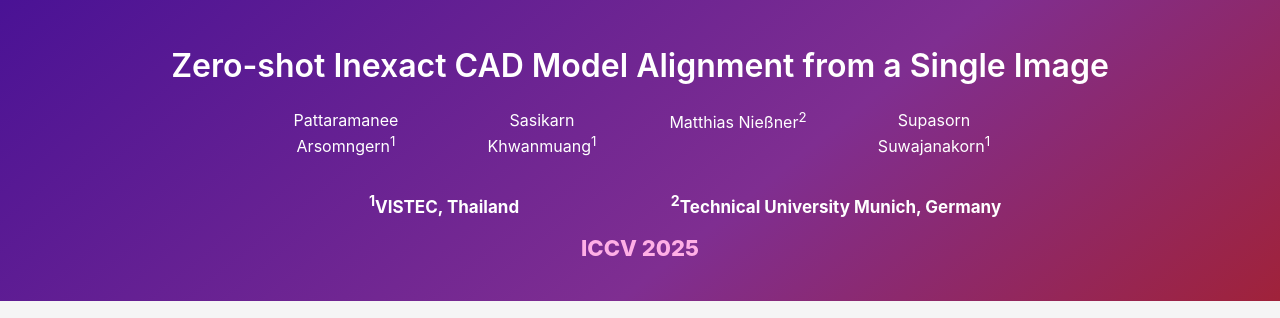
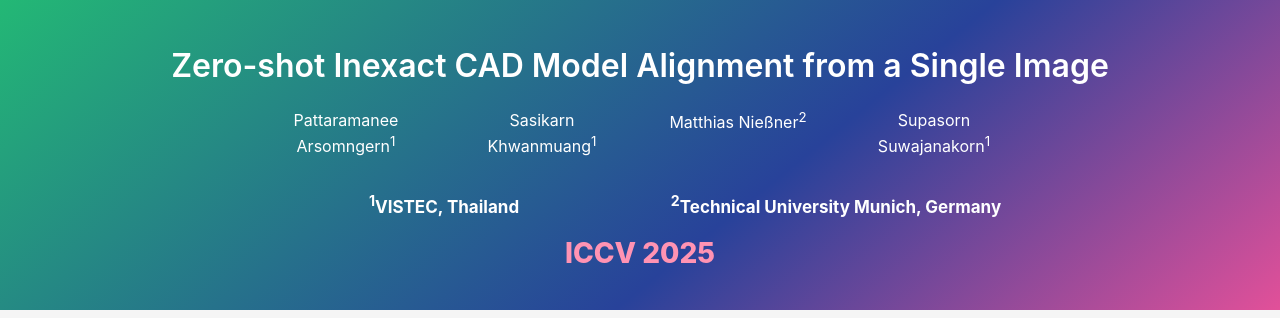
Before and after one commit to ZeroCAD9D/zerocad9d.github.io, a plain HTML site: page index.html in a window 1280 px wide. Shown: the top 318 px of the page. Drawn offline with nearby package versions, Linux system fonts and the light colour scheme; some packages are replaced by stand-ins of ours; a script that the page names is missing.

Commit message:
edit font size and gradient colors

```diff
--- a/index.html
+++ b/index.html
@@ -268,7 +268,7 @@
 <body>
 
     <section class="hero is-info is-bold no-overflow"
-        style="background-image:linear-gradient(141deg,#4a1295 0,#7f2e91 60%,#A0223A 100%)">
+        style="background-image:linear-gradient(141deg,#23b875 0,#28429a 60%,#e25099 100%)">
         <div class="hero-body">
             <div class="container has-text-centered">
                 <h1 class="title"
@@ -291,7 +291,7 @@
                             <div class="column is-4"><sup>2</sup>Technical University Munich, Germany</div>
                         </div>
           </div>
-          <div class="column is-12" style="margin-bottom:0px;padding-bottom: 0px;font-weight: 800; font-size: 22px; color: #ffafe6;">
+          <div class="column is-12" style="margin-bottom:0px;padding-bottom: 0px;font-weight: 800; font-size: 28px; color: #ff93b3;">
             ICCV 2025
           </div>
         </div>
```
